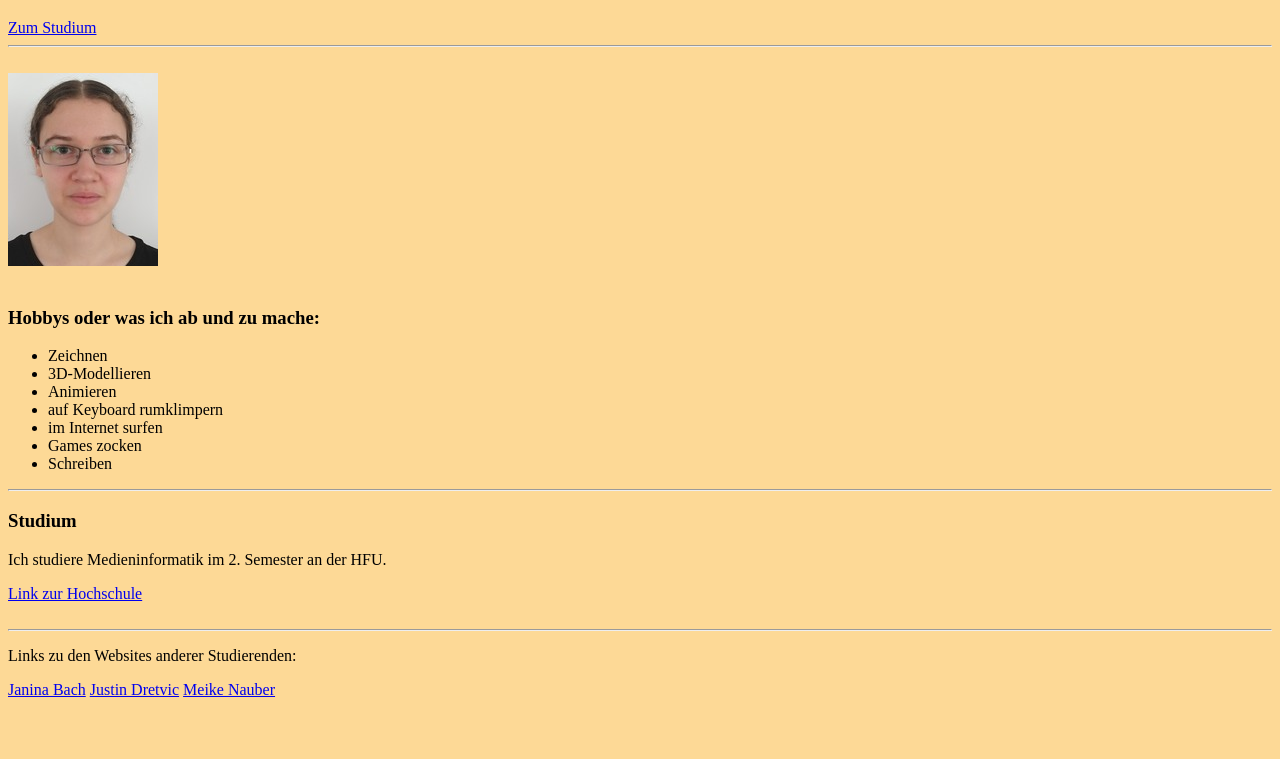
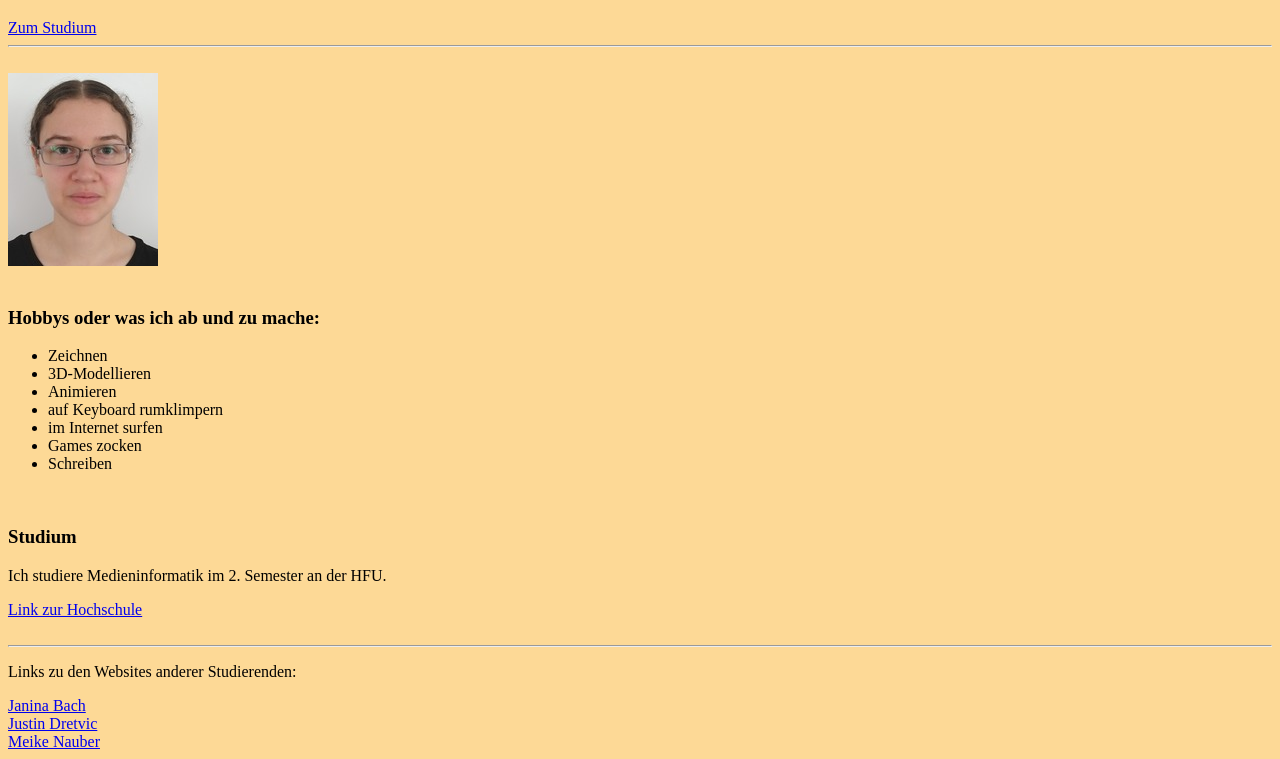
Before and after one commit to Tannenmeise/GiS_SoSe2020, a plain HTML site: page Aufgabe01/index.html in a window 1280 px wide. Shown: the part 79-838 px from the top of the page. Before the commit the page ends 800 px from the top, so only its background shows below. Drawn offline with Linux system fonts and the light colour scheme.

Commit message:
Aufgabe 1: update2

```diff
--- a/Aufgabe01/index.html
+++ b/Aufgabe01/index.html
@@ -13,7 +13,7 @@
     Über mich: Tamara Hezel
 </h1>
     <br>
-    <a href=“#Studium“>Zum Studium</a>
+    <a href="#studium">Zum Studium</a>
     <hr>
     <br>
     <img src="BildVonMir.jpg" alt="Bild von mir"></img>
@@ -30,22 +30,24 @@
         <li>Schreiben</li>
     </ul>
 </div>
-<hr>
+<br>
 <div>
-    <h3 id="Studium">Studium</h3>
+    <h3 id="studium">Studium</h3>
     <p>
         Ich studiere Medieninformatik im 2. Semester an der HFU.
     </p>
     <a href="https://www.hs-furtwangen.de/">Link zur Hochschule</a>
     <br>
     <br>
-    <hr>
+</div>
+<hr>
+<div>
     <p>
         Links zu den Websites anderer Studierenden:
     </p>
-    <a href="https://janinacpb.github.io/GIS-SoSe-2020/Aufgabe01/aufgabe2.html">Janina Bach</a>
-    <a href="https://yamidesu.github.io/GIS-SoSe-2020/Aufgaben/Aufgabe_01_2020-04-29/index.html">Justin Dretvic</a>
-    <a href="https://meixshp.github.io/GIS-SoSe-2020/Aufgabe01/numberone.html">Meike Nauber</a>
+    <a href="https://janinacpb.github.io/GIS-SoSe-2020/Aufgabe01/aufgabe2.html">Janina Bach</a> <br>
+    <a href="https://yamidesu.github.io/GIS-SoSe-2020/Aufgaben/Aufgabe_01_2020-04-29/index.html">Justin Dretvic</a> <br>
+    <a href="https://meixshp.github.io/GIS-SoSe-2020/Aufgabe01/numberone.html">Meike Nauber</a> <br>
 </div>
 </body>
 </html>
```
